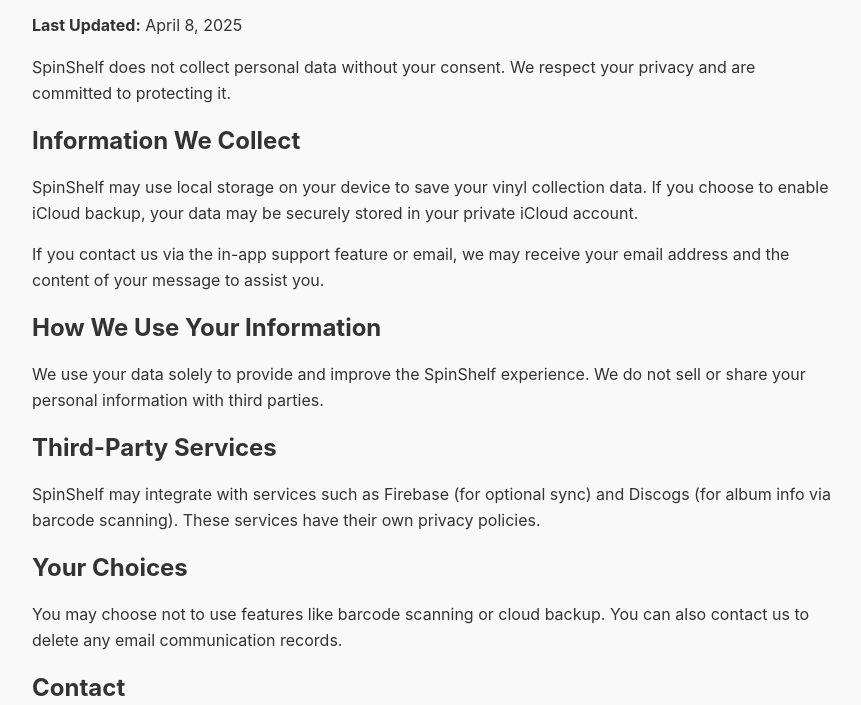
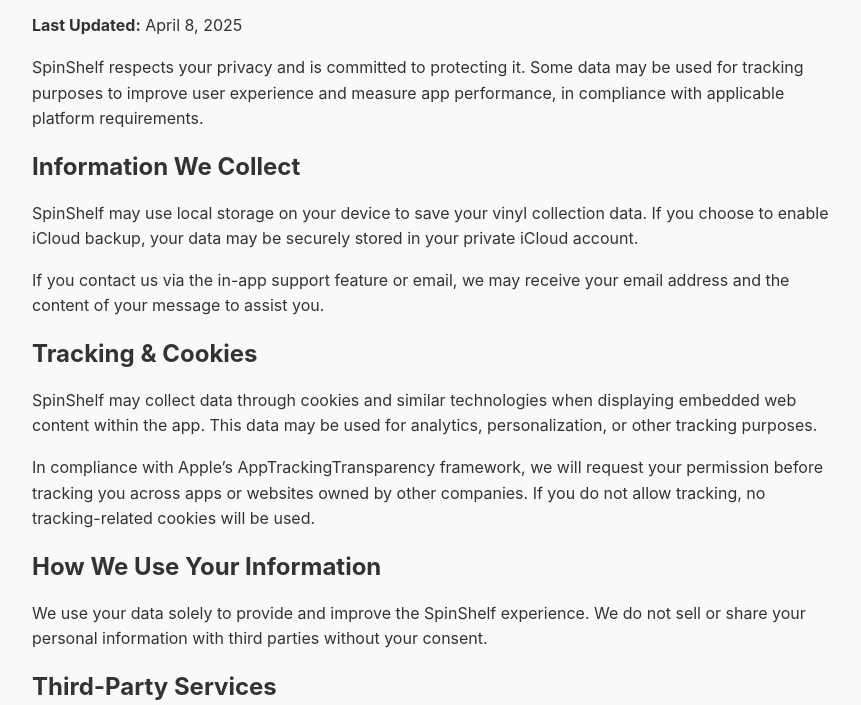
Before and after one commit to dterrero/spinshelf-support, a plain HTML site: page privacy.html in a window 1280 px wide. Shown: the part 95-800 px from the top of the page, without its empty margins (208-1069 px from the left). Drawn offline with Linux system fonts and the light colour scheme.

Commit message:
Update privacy.html

```diff
--- a/privacy.html
+++ b/privacy.html
@@ -37,7 +37,7 @@
 
   <p><strong>Last Updated:</strong> April 8, 2025</p>
 
-  <p>SpinShelf does not collect personal data without your consent. We respect your privacy and are committed to protecting it.</p>
+  <p>SpinShelf respects your privacy and is committed to protecting it. Some data may be used for tracking purposes to improve user experience and measure app performance, in compliance with applicable platform requirements.</p>
 
   <h2>Information We Collect</h2>
   <p>
@@ -47,19 +47,27 @@
     If you contact us via the in-app support feature or email, we may receive your email address and the content of your message to assist you.
   </p>
 
+  <h2>Tracking & Cookies</h2>
+  <p>
+    SpinShelf may collect data through cookies and similar technologies when displaying embedded web content within the app. This data may be used for analytics, personalization, or other tracking purposes.
+  </p>
+  <p>
+    In compliance with Apple’s AppTrackingTransparency framework, we will request your permission before tracking you across apps or websites owned by other companies. If you do not allow tracking, no tracking-related cookies will be used.
+  </p>
+
   <h2>How We Use Your Information</h2>
   <p>
-    We use your data solely to provide and improve the SpinShelf experience. We do not sell or share your personal information with third parties.
+    We use your data solely to provide and improve the SpinShelf experience. We do not sell or share your personal information with third parties without your consent.
   </p>
 
   <h2>Third-Party Services</h2>
   <p>
-    SpinShelf may integrate with services such as Firebase (for optional sync) and Discogs (for album info via barcode scanning). These services have their own privacy policies.
+    SpinShelf may integrate with services such as Firebase (for optional sync), Discogs (for album info via barcode scanning), and other tools that may use tracking technologies. These services have their own privacy policies, and their use of data is subject to their terms.
   </p>
 
   <h2>Your Choices</h2>
   <p>
-    You may choose not to use features like barcode scanning or cloud backup. You can also contact us to delete any email communication records.
+    You may choose not to use features like barcode scanning or cloud backup. You can also manage your tracking preferences through the app or device settings. You may contact us at any time to delete any email communication records.
   </p>
 
   <h2>Contact</h2>
```
